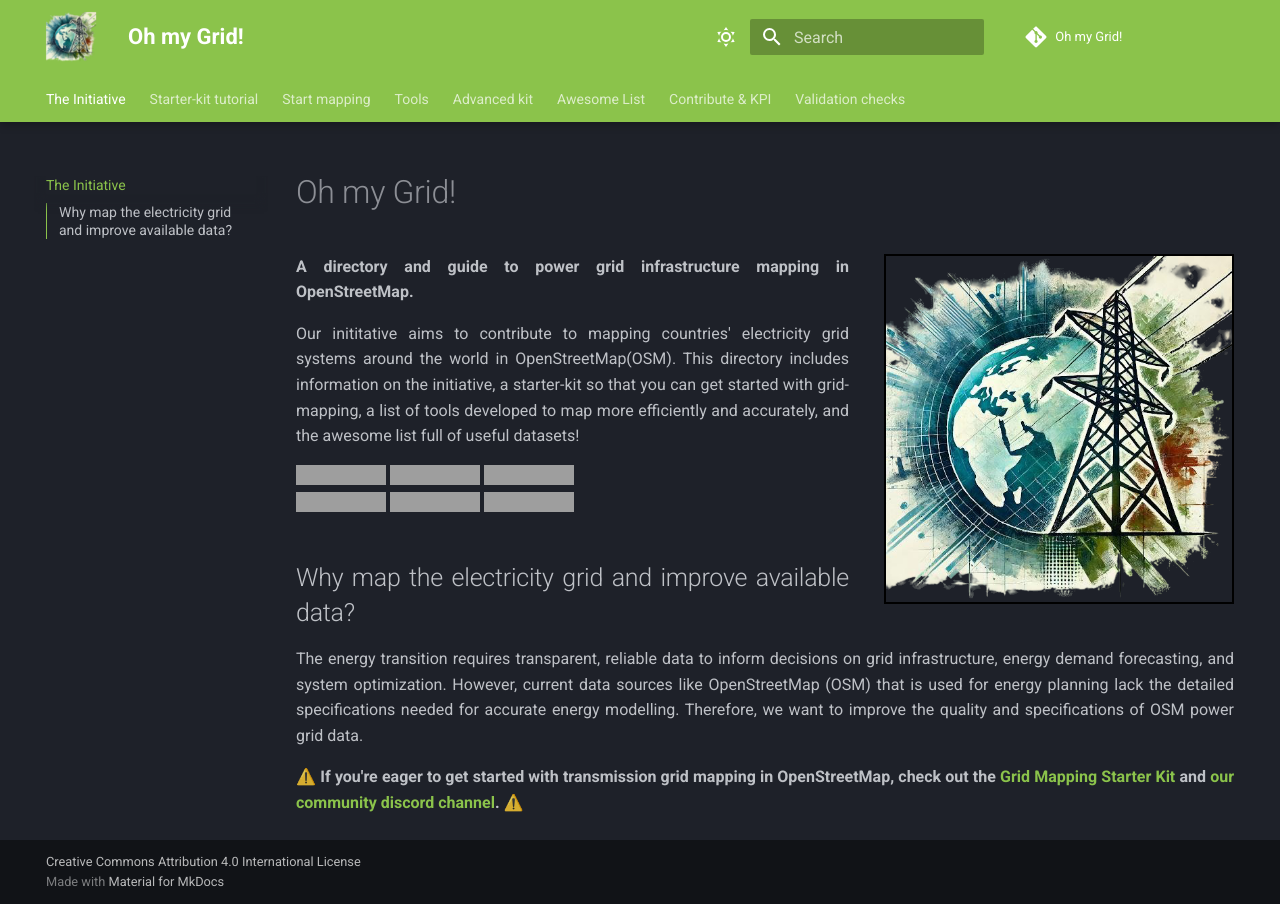
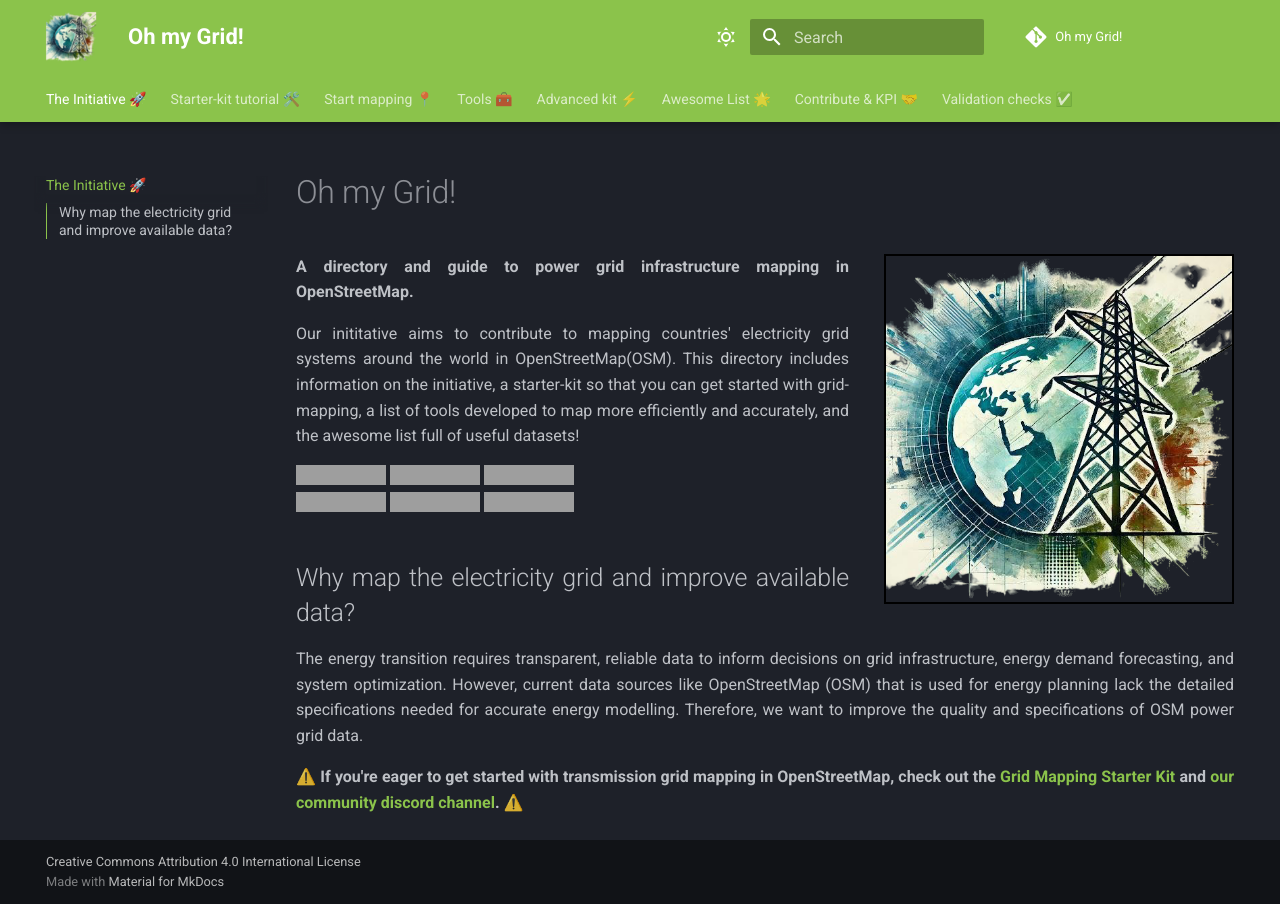
Before and after one commit to open-energy-transition/Oh-my-Grid, an MkDocs documentation site: the page built from docs/index.md, in a window 1280 px wide. Built offline with MkDocs 1.6.1 and Material for MkDocs 9.7.7, drawn with Linux system fonts in a browser that asks for light colours; comment, search, counter and statistics services are not loaded; some of the changed lines change nothing that is shown; grey boxes are pictures that could not be loaded.

```diff
--- a/mkdocs.yml
+++ b/mkdocs.yml
@@ -5,14 +5,14 @@
 repo_url: 'https://github.com/open-energy-transition/Oh-my-Grid'
 
 nav:
-  - The Initiative: index.md
-  - Starter-kit tutorial: starter-kit.md
-  - Start mapping: start_mapping.md
-  - Tools: tools.md
-  - Advanced kit: advanced-kit.md
-  - Awesome List: awesome.md
-  - Contribute & KPI: contributing.md
-  - Validation checks:  validation-checks.md
+  - The Initiative 🚀: index.md
+  - Starter-kit tutorial 🛠️: starter-kit.md
+  - Start mapping 📍: start_mapping.md
+  - Tools 🧰: tools.md
+  - Advanced kit ⚡: advanced-kit.md
+  - Awesome List 🌟: awesome.md
+  - Contribute & KPI 🤝: contributing.md
+  - Validation checks ✅:  validation-checks.md
 
 copyright:    <a href="https://creativecommons.org/licenses/by/4.0/" target="_blank" rel="noopener noreferrer">
       Creative Commons Attribution 4.0 International License   </a>
```
Also changed, not shown: docs/stylesheets/extra.css (line endings or trailing spaces).
